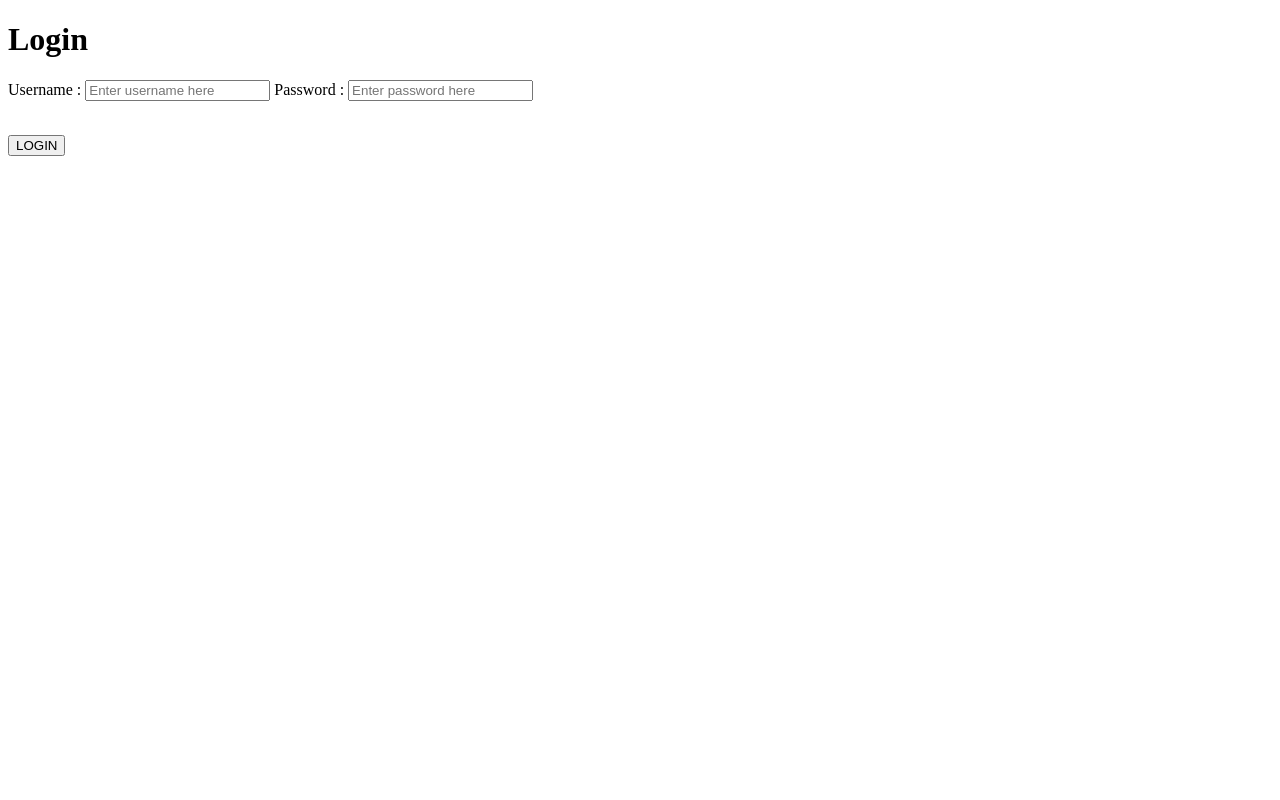
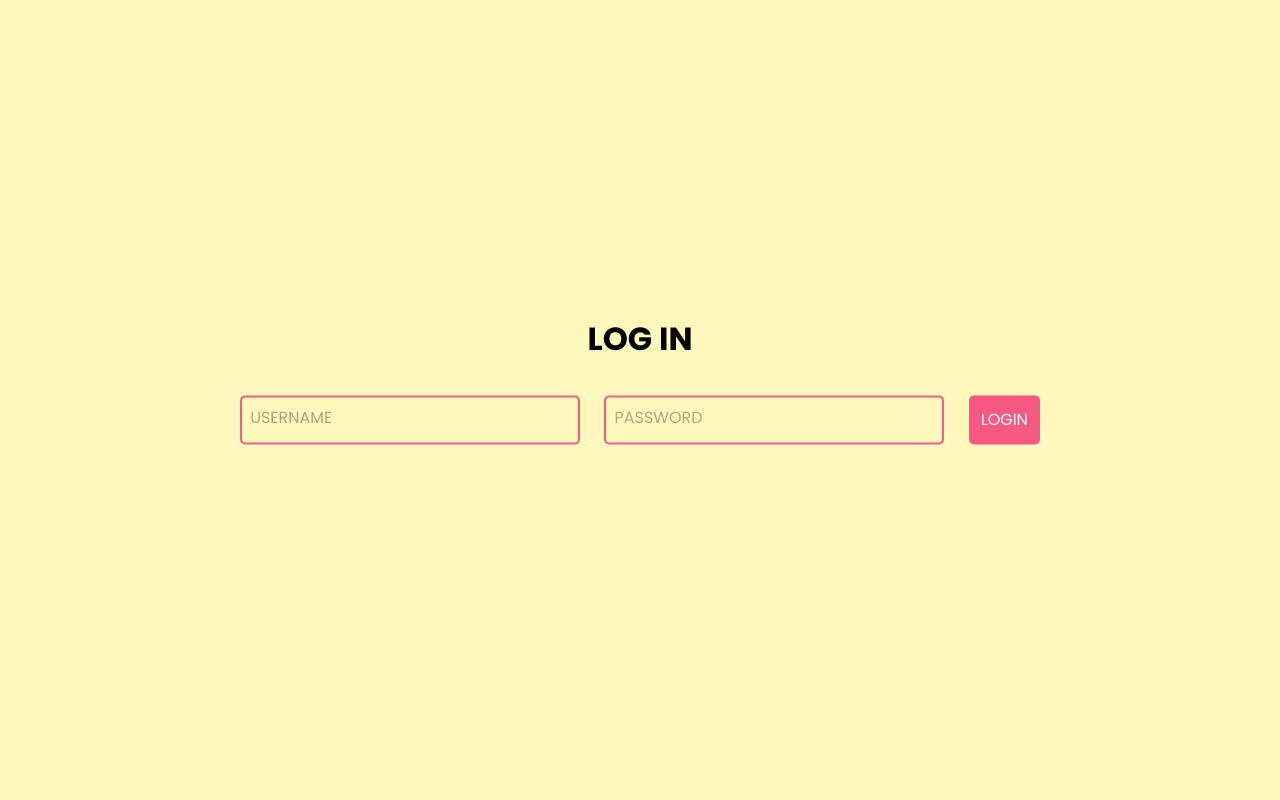
Before and after one commit to Theofilusarifin/project-fsp, a PHP site: page /login.php in a window 1280 px wide. Run offline with PHP 8.4, Linux system fonts and the light colour scheme.

Commit message:
front end login done

```diff
--- /dev/null
+++ b/UAS/css/style.css
@@ -0,0 +1,86 @@
+@import url('https://fonts.googleapis.com/css2?family=Poppins:wght@300;400;500;600;700;800;900&display=swap');
+
+* {
+    box-sizing: border-box;
+    font-family: 'Poppins', sans-serif;
+}
+html, body {
+    height: 100%;
+    margin: 0;
+    background-color: #FFF8BC;
+}
+.input {
+    position: relative;
+    display: inline-block;
+    margin: 10px;
+}
+
+.input input {
+    width: 100%;
+    padding: 10px;
+    /* border: 1px rgba(255, 255, 255, 0.25); */
+    border: 2px solid #F65A83;
+    background: #FFF8BC;
+    border-radius: 5px;
+    outline: none;
+    color: #000;
+    font-size: 1em;
+    transition: 0.5s;
+}
+
+.input span {
+    position: absolute;
+    left: 0;
+    padding: 10px;
+    pointer-events: none;
+    font-size: 1em;
+    color: rgba(0, 0, 0, 0.326);
+    text-transform: uppercase;
+    transition: 0.5s;
+}
+
+.input input:valid ~ span,
+.input input:focus ~ span {
+    color: #F65A83;
+    transform: translateX(10px) translateY(-7px);
+    font-size: 0.65em;
+    font-weight: bold;
+    padding: 0 10px;
+    background: #FFF8BC;
+    border-left: 2px solid #F65A83;
+    border-right: 2px solid #F65A83;
+    letter-spacing: 0.2em;
+}
+
+.input input:valid,
+.input input:focus {
+    border: 2px solid #F65A83;
+}
+
+#login {
+    font-size: 1em;
+    padding: 10px;
+    border-radius: 5px;
+    background-color: #F65A83;
+    color: white;
+    cursor: pointer;
+    border: 2px solid #F65A83;
+}
+
+#container {
+    text-align: center;
+    align-items: center;
+    position: absolute;
+    width: 100%;
+    top: 50%;
+    transform: translateY(-60%);
+}
+
+@media all and (max-width: 640px) {
+    .input {
+        display: block;
+        width: 15em;
+        margin-left: auto;
+        margin-right: auto;
+    }
+}
--- a/UAS/login.php
+++ b/UAS/login.php
@@ -6,6 +6,7 @@
     <meta http-equiv="X-UA-Compatible" content="IE=edge">
     <meta name="viewport" content="width=device-width, initial-scale=1.0">
     <title>Document</title>
+    <link rel="stylesheet" href="css/style.css">
     <script src="https://ajax.googleapis.com/ajax/libs/jquery/3.6.0/jquery.min.js"></script>
 
 </head>
@@ -13,19 +14,27 @@
 <body>
     <div id="container">
         <header>
-            <h1>Login</h1>
+            <h1>LOG IN</h1>
         </header>
 
         <main>
             <form method='post' action='api/login_process.php' id="frmLogin">
-                <label>Username :</label>
-                <input type="text" name="username" id="username" placeholder="Enter username here">
-                <label>Password :</label>
-                <input type="password" name="password" id="password" placeholder="Enter password here">
+                <div class="input">
+                    <!-- <label>Username :</label> -->
+                    <input type="text" name="username" id="username" required="required">
+                    <span>Username</span>
+                </div>
+                <div class="input">
+                    <!-- <label>Password :</label> -->
+                    <input type="password" name="password" id="password" required="required">
+                    <span>Password</span>
+                </div>
+                <div class="input">
+                    <button type="submit" name="login" id="login">LOGIN</button>
+                </div>
+                <br>
                 <p id='error-message'>
                 </p>
-                <br>
-                <button type="submit" name="login" id="login">LOGIN</button>
             </form>
         </main>
     </div>
```
